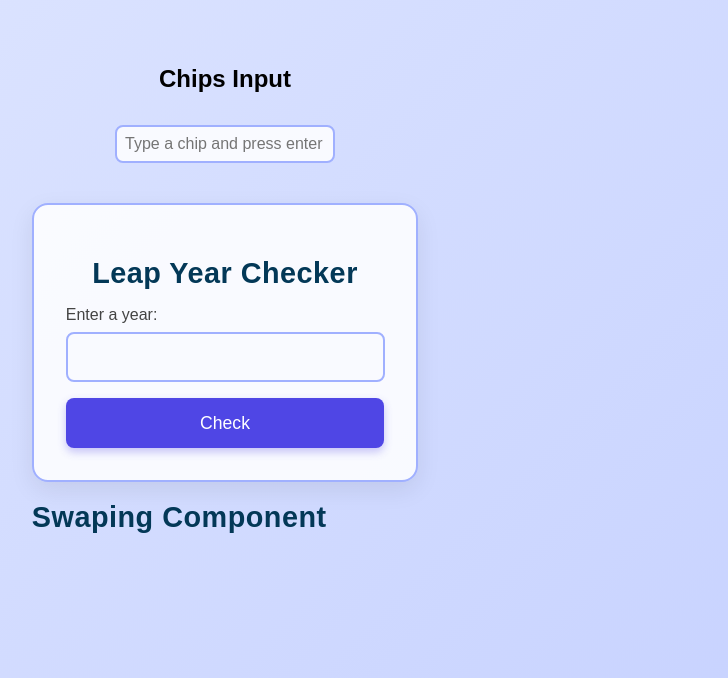
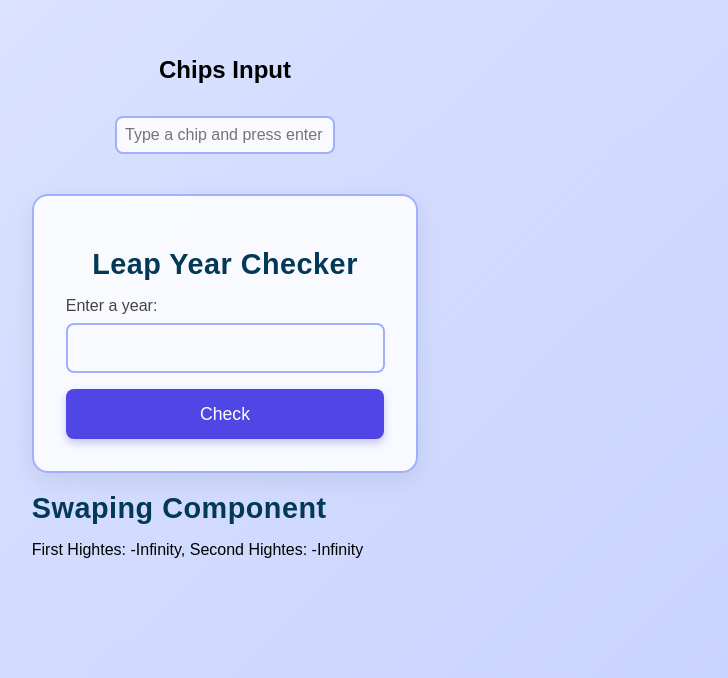
Before and after one commit to angautamg/React_first, a React (Create React App) app in the folder first/: page / in a window 1280 px wide. Shown: the part 122-800 px from the top of the page, without its empty margins (415-1143 px from the left). Built offline with nearby package versions, Linux system fonts and the light colour scheme.

Commit message:
Adding all secon largest in arr

```diff
--- a/first/src/App.js
+++ b/first/src/App.js
@@ -2,6 +2,7 @@ import ChipsInput from './component/ChipsInput';
 import './App.css';
 import LeapYear from './component/leapyear';
 import Swaping from './component/swaping';
+import Largest from './component/largest';
 
 export default function App() {
   return (
@@ -9,6 +10,7 @@ export default function App() {
       <ChipsInput />
       <LeapYear />
       <Swaping />
+      <Largest />
     </div>
   );
 }
--- /dev/null
+++ b/first/src/component/largest.js
@@ -0,0 +1,22 @@
+const Largest = () => {
+    let firstHightes = -Infinity;
+let secondHightes = -Infinity;
+let arr = [4, 9, 0, 2,12, 8, 7, 1];
+const getLargest = (array) => {
+
+    for (let i = 0; i < arr.length; i++){
+    if (arr[i] > firstHightes) {
+        secondHightes = firstHightes;
+        firstHightes = arr[i];
+    } else if (arr[i] >secondHightes) {
+        secondHightes = arr[i];
+    }
+    return { firstHightes, secondHightes };
+};
+    const { firstHightes, secondHightes } = getLargest(arr);
+}
+    return <div>First Hightes: {firstHightes}, Second Hightes: {secondHightes}</div>;
+
+};
+
+export default Largest;
```
